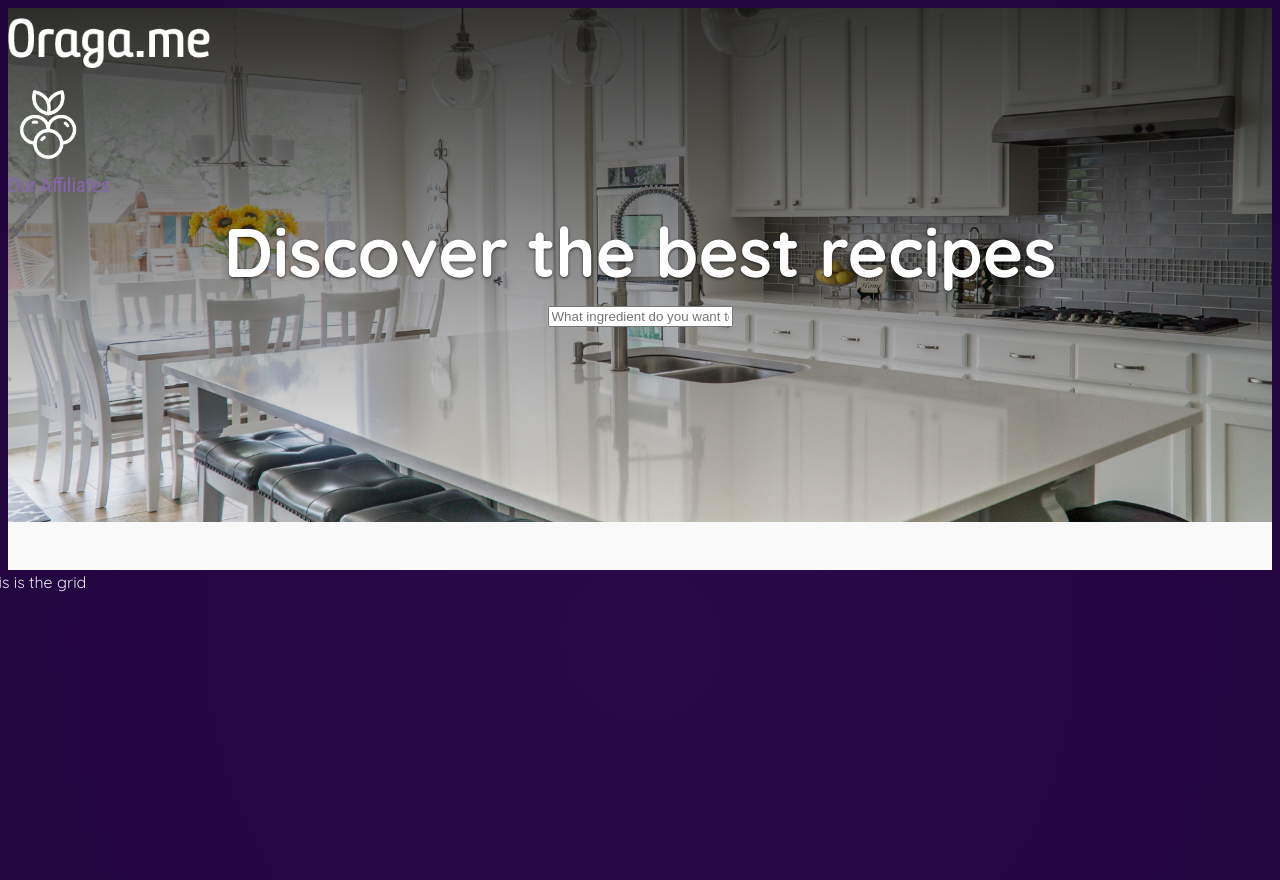
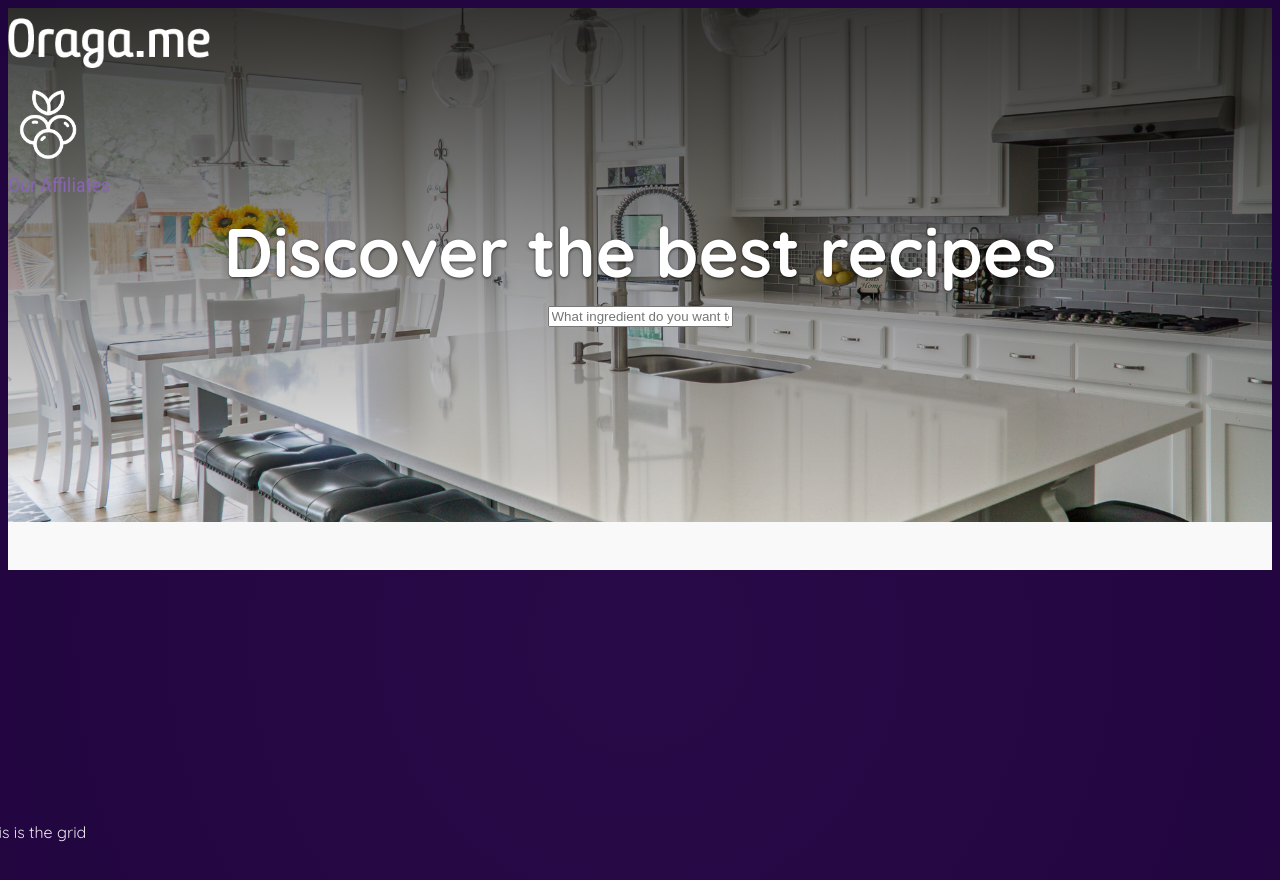
Before and after one commit to bofrank/react-oragame, a React (Vite) app: page / in a window 1280 px wide. Shown: the top 880 px of the page. Built offline with nearby package versions, Linux system fonts and the light colour scheme; the HTML template or start-up script is replaced by a standard one.

Commit message:
Working version.

```diff
--- a/index.html
+++ b/index.html
@@ -9,11 +9,13 @@
   <body>
     <div id="root"></div>
     <script type="module" src="/src/index.jsx"></script>
+
     <div class="section-home container-fluid container-constrain">
       <div class="row row-condensed">
         <div id="loading" style="display:none;text-align:center;">loading...</div>
         <div id="grid" class="grid">this is the grid</div>
       </div>
     </div>
+
   </body>
 </html>
--- a/src/components/Search.jsx
+++ b/src/components/Search.jsx
@@ -115,6 +115,7 @@ function Search() {
             </div>
           </form>
 
+
           {loading && <p style={{ marginTop: "1rem" }}>Loading...</p>}
 
           {promo && (
@@ -147,7 +148,7 @@ function Search() {
             </a>
           )}
 
-          <div style={{ marginTop: "2rem" }}>
+          <div style={{ marginTop: "0px" }}>
             {!loading && recipes.length === 0 && ingredient && (
               <p>No recipes found for “{ingredient}”</p>
             )}
--- a/src/index.css
+++ b/src/index.css
@@ -1907,8 +1907,12 @@ b {
 /* Masonry layout */
 .grid {
   display: flex;
+  position: relative;
   margin-left: -1.5rem; /* gutter offset */
+  margin-top: 100px;
   width: auto;
+  padding-top: 150px;
+  height: 200px;
 }
 .grid-column {
   padding-left: 1.5rem; /* gutter size */
@@ -1944,15 +1948,3 @@ b {
   font-size: 1rem;
   color: #333;
 }
-
-.grid {
-  display: flex;
-  margin-left: -1.5rem;
-}
-.grid-column {
-  padding-left: 1.5rem;
-  background-clip: padding-box;
-}
-.grid-item {
-  margin-bottom: 1.5rem;
-}
```
